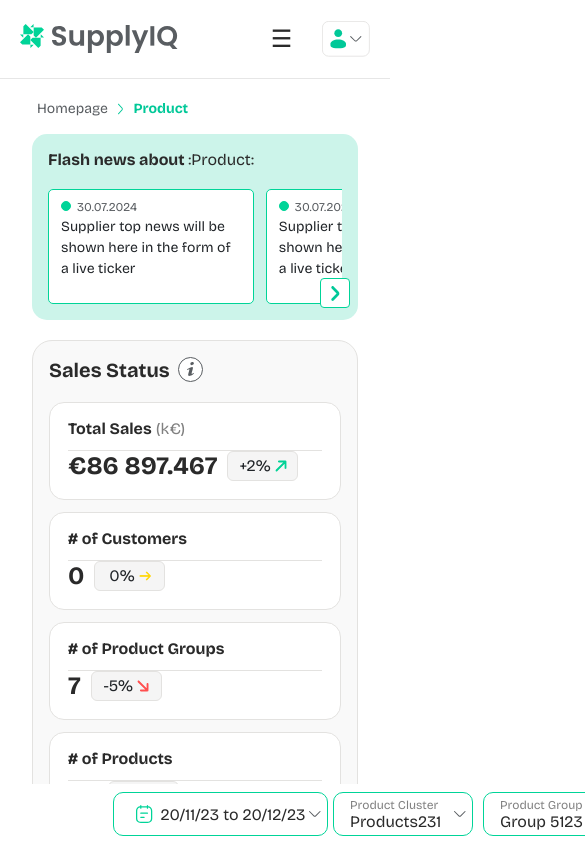
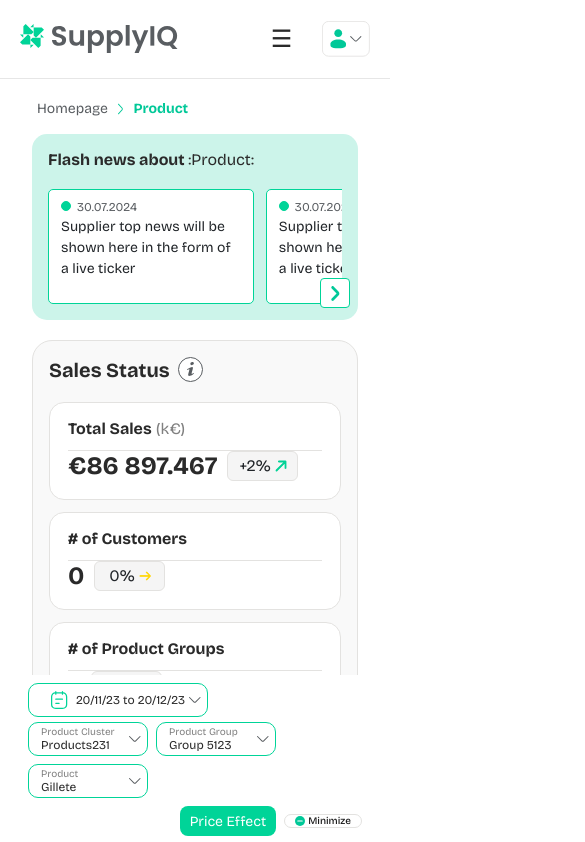
Before and after one commit to SiyanaKostova/figma-to-vue-layout, a Vue app: page / in a window 390 px wide. Shown: the top 842 px of the page, 585 px wide, since content can reach past the window. Built offline with nearby package versions, Linux system fonts and the light colour scheme.

Commit message:
Sticky filters responsiveness updated

```diff
--- a/src/components/StickyFilters.vue
+++ b/src/components/StickyFilters.vue
@@ -67,29 +67,55 @@
   position: sticky;
   bottom: 0;
   z-index: 20;
-  height: 60px;
+  height: auto;
   background: var(--color-white);
   display: flex;
+  flex-wrap: wrap;
+  align-items: center;
   justify-content: space-between;
-  align-items: center;
+  padding: 8px 12px;
+  gap: 8px;
+
+  @media (min-width: 769px) {
+    flex-wrap: nowrap;
+    height: 60px;
+    padding: 0;
+  }
 }
 
 .filters-left {
   display: flex;
   gap: 5px;
+  flex-wrap: wrap;
+  margin-left: 0;
+
+  @media (min-width: 769px) {
     margin-left: 97px;
+    flex-wrap: nowrap;
+  }
 }
 
 .filters-right {
   display: flex;
   align-items: center;
+  gap: 8px;
+  margin-left: auto;
+
+  @media (min-width: 769px) {
     gap: 15px;
     margin-right: 10px;
+  }
 }
 
 .other-filters {
   display: flex;
+  gap: 8px;
+  flex-wrap: wrap;
+
+  @media (min-width: 769px) {
+    flex-wrap: nowrap;
     gap: 10px;
+  }
 }
 
 .filter-box {
@@ -99,16 +125,27 @@
   justify-content: center;
   border: 1px solid var(--color-primary-700);
   border-radius: 10px;
+  padding: 0 12px;
+  min-width: 120px;
+  height: 34px;
+  background: var(--color-white);
+  box-sizing: border-box;
+
+  @media (min-width: 769px) {
     padding: 0 16px;
     min-width: 140px;
     height: 44px;
-  background: var(--color-white);
+  }
 }
 
 .filter-box.date-box {
   flex-direction: row;
   align-items: center;
+  min-width: 180px;
+
+  @media (min-width: 769px) {
     min-width: 215px;
+  }
 }
 
 .date-box img:first-child {
@@ -120,9 +157,19 @@
   color: var(--color-gray-700);
 }
 
+@media (max-width: 768px) {
+  .filter-box.date-box .filter-text {
+    font-size: 12px;
+  }
+}
+
 .filter-label {
+  font: 400 10px var(--font-family);
+  color: var(--color-gray-400);
+
+  @media (min-width: 769px) {
     font: 400 12px var(--font-family);
-  color: var(--color-gray-400);
+  }
 }
 
 .value-row {
@@ -133,8 +180,12 @@
 }
 
 .filter-value {
+  font: 400 12px var(--font-family);
+  color: var(--color-gray-700);
+
+  @media (min-width: 769px) {
     font: $font-16-regular;
-  color: var(--color-gray-700);
+  }
 }
 
 .dropdown-icon {
@@ -147,27 +198,37 @@
 }
 
 .price-btn {
-  height: 44px;
+  height: 30px;
+  padding: 0 10px;
+  font: $font-14-regular;
+  font-family: var(--font-family);
   background: var(--color-primary-700);
   border: none;
-  border-radius: 9px;
+  border-radius: 8px;
+  color: var(--color-white);
+  white-space: nowrap;
+
+  @media (min-width: 769px) {
+    height: 44px;
     padding: 0 32px;
     font: $font-16-regular;
-  color: var(--color-white);
-  cursor: pointer;
+  }
 }
 
 .minimize-btn {
   display: flex;
   align-items: center;
+  justify-content: center;
   gap: 3px;
-  height: 15px;
+  padding: 0 10px;
+  font: $font-10-regular;
+  font-family: var(--font-family);
+  color: var(--color-gray-900);
   border: 1px solid #e3e2e0;
   border-radius: 8px;
   background-color: #ffffff;
   cursor: pointer;
-  font: $font-10-regular;
-  color: var(--color-gray-900);
+  white-space: nowrap;
   transition: background-color 0.2s ease;
 
   &:hover {
@@ -178,5 +239,9 @@
     width: 10px;
     height: 10px;
   }
+
+  @media (min-width: 769px) {
+    height: 15px;
+  }
 }
 </style>
```
Lines whose indentation alone changed are shown as unchanged.
